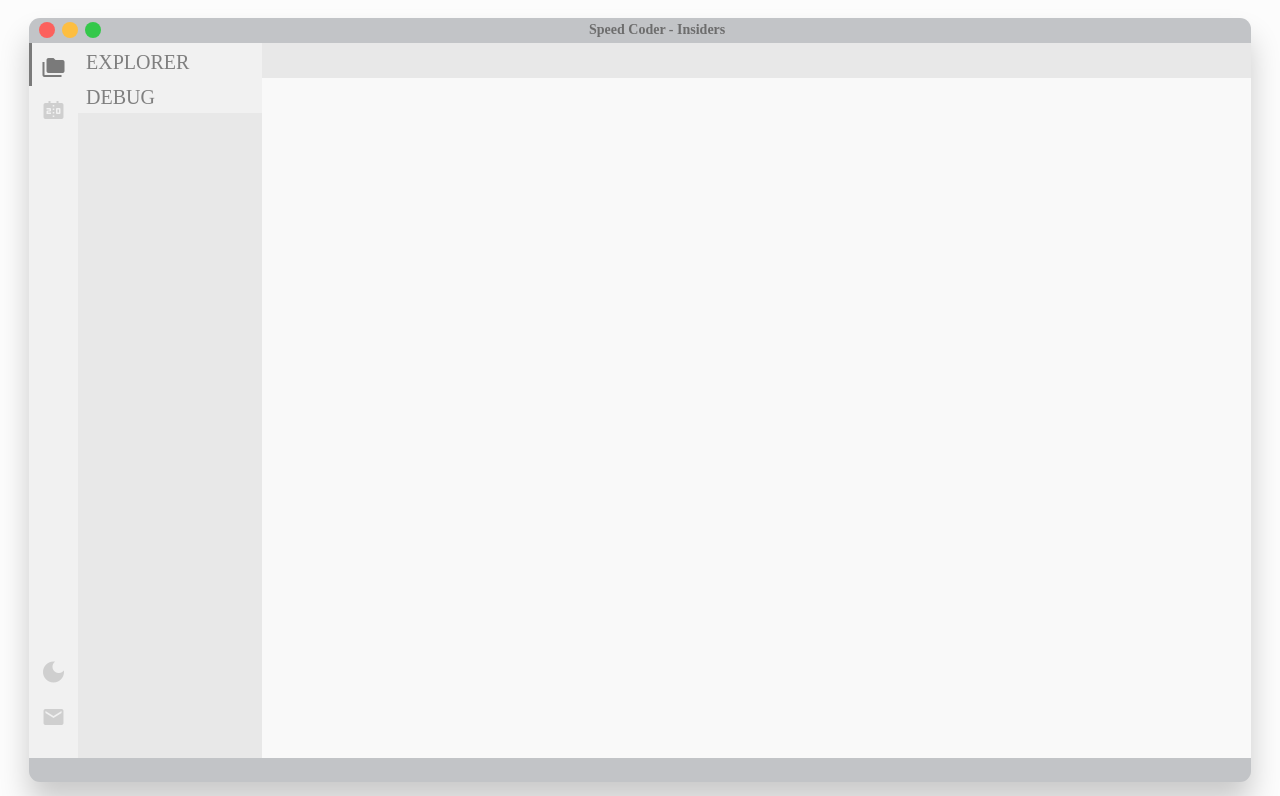
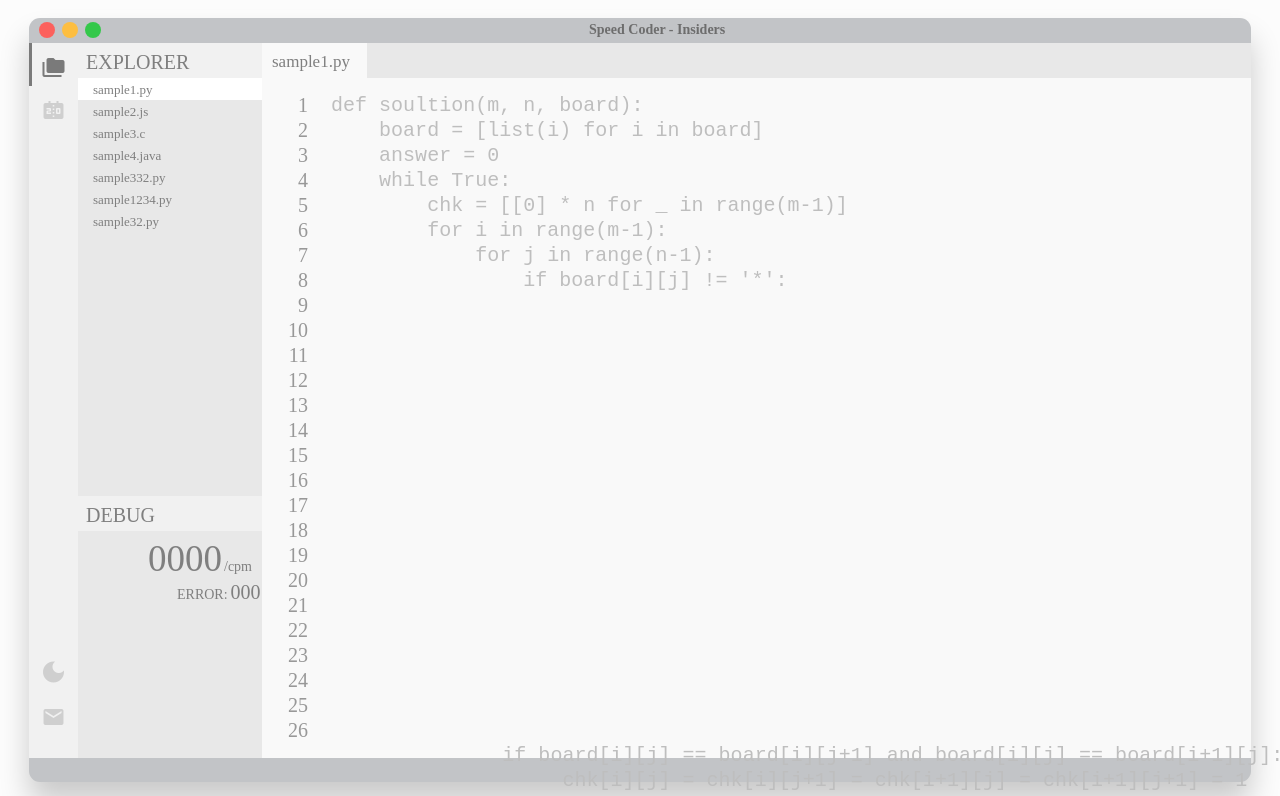
Before and after one commit to Seol-JY/SpeedCoder, a React (Create React App) app: page / in a window 1280 px wide. Shown: the top 796 px of the page. Built offline with nearby package versions, Linux system fonts and the light colour scheme; a web font is replaced by a local one.

Commit message:
[Typing Finished]

```diff
--- a/src/App.css
+++ b/src/App.css
@@ -10,6 +10,9 @@
   --default-icon-color:#cfcfcf;
   --hoveractive-icon-color:#7a7a7a;
   --section-header-color: #7f7f7f;
+  --section-hover-color: #ffffff;
+  --off-editor-text-color: #bebebe;
+  --on-editor-text-color: #585858;
   background-color: #fcfcfc;
   transition: background-color 0.3s;
 }
@@ -24,6 +27,9 @@
   --default-icon-color:#7a7a7a;
   --hoveractive-icon-color:#dbdbdb;
   --section-header-color: #8f8f8f;
+  --section-hover-color: #2c313a;
+  --off-editor-text-color: #585858;
+  --on-editor-text-color: #bebebe;
   background-color: #2b2b2b;
   transition: background-color 0.3s;
 }
@@ -49,6 +55,27 @@
   display: flex;
   align-items: center;
   box-shadow: rgba(0, 0, 0, 0.2) 0px 20px 30px;
+}
+
+
+.textdisplay {
+  margin: 0;
+  text-align: left;
+}
+
+.textbox {
+  position:absolute;
+  z-index:-999;
+  width: 0;
+  height: 0;
+
+}
+
+pre {
+  color: var(--off-editor-text-color);
+  font-size:20px;
+  line-height:25px;
+
 }
 
 h1 {
@@ -111,6 +138,22 @@
   transition: all 0.3s;
 }
 
+.filename {
+  display: block;
+  height: 35px;
+  text-align: left;
+  line-height: 38px;
+  padding-left: 10px;
+  padding-right: 17px;
+  float: left;
+  font-weight: normal;
+  font-style: normal;
+  color: var(--section-header-color);
+  font-size: 17px;
+  background-color: var(--editor-background-color);
+  transition: all 0.3s;
+}
+
 .sidebarsection-header {
   width: 176px;
   height: 35px;
@@ -120,12 +163,135 @@
   font-weight: normal;
   font-style: normal;
   color: var(--section-header-color);
-  font-size: 20px;  /* Preferred icon size */
+  font-size: 20px;
   background-color: var(--sidebarbutton-background-color);
   transition: all 0.3s;
 }
+
+.sidebarsection-list {
+  width: 179px;
+  height: 22px;
+  text-align: left;
+  line-height: 23px;
+  padding-left: 15px;
+  font-weight: normal;
+  font-style: normal;
+  color: var(--section-header-color);
+  font-size: 13px;
+  background-color: var(--sidebar-background-color);
+  transition: color 0.3s;
+  transition: background-color 0.3s;
+}
+
+.sidebarsection-listactive {
+  width: 179px;
+  height: 22px;
+  text-align: left;
+  line-height: 23px;
+  padding-left: 15px;
+  font-weight: normal;
+  font-style: normal;
+  color: var(--section-header-color);
+  font-size: 13px;
+  background-color: var(--section-hover-color);
+  transition: color 0.3s;
+  transition: background-color 0.3s;
+}
+
+.sidebarsection-list:nth-child(n+9) {
+  visibility: hidden;
+}
+
+.sidebarsection-list:hover {
+  background-color: var(--section-hover-color);
+  cursor: pointer;
+  transition: color 0.0s;
+}
+
+.sidebarsection-debug {
+  width: 179px;
+  height: 140px;
+  text-align: left;
+  line-height: 21px;
+  padding-left: 5px;
+  font-weight: normal;
+  font-style: normal;
+  color: var(--section-header-color);
+  font-size: 13px;  /* Preferred icon size */
+  background-color: var(--sidebar-background-color);
+  transition: all 0.3s;
+}
+
+.sidebarsection-debug p {
+  transition: all 0.3s;
+}
+
+.sidebarsection-debug p:nth-child(1){
+  display: inline-block;
+  margin: 0;
+  margin-top: 10px;
+  margin-left: 65px;
+  margin-right: 2px;
+  font-size: 37px;
+}
+
+.sidebarsection-debug p:nth-child(2){
+  display: inline-block;
+  margin: 0;
+  margin-top: 25px;
+  font-size: 14px;
+}
+
+.sidebarsection-debug p:nth-child(3){
+  display: inline-block;
+  margin: 0;
+  margin-left: 94px;
+  margin-right: 3px;
+  font-size: 14px;
+}
+
+.sidebarsection-debug p:nth-child(4){
+  display: inline-block;
+  margin: 0;
+  margin-top: 5px;
+  font-size: 20px;
+}
+
+.sidebarsection-rank {
+  width: 179px;
+  height: 140px;
+  text-align: left;
+  line-height: 21px;
+  padding-left: 5px;
+  font-weight: normal;
+  font-style: normal;
+  color: var(--section-header-color);
+  font-size: 13px;  /* Preferred icon size */
+  background-color: var(--sidebar-background-color);
+  transition: all 0.3s;
+}
+
+.sidebarsection-rank p:nth-child(1){
+  display: inline-block;
+  margin: 0;
+  margin-left: 15px;
+  margin-top: 20px;
+  font-size: 22px;
+}
+
+.numbering {
+  margin-left: 26px;
+  margin-right: 23px;
+  font-size: 20px;
+  display: block;
+  float: left;
+  text-align: right;
+  color: #989898;
+  line-height: 25px;
+}
+
 .circlewrapper {
-  cursor:pointer;
+  cursor: pointer;
   width: 80px;
   height:16px;
   padding: 0px;
@@ -158,8 +324,9 @@
 }
 
 .editor {
+  padding-top: 15px;
   width: 989px;
-  height: 680px;
+  height: 665px;
   background-color: var(--editor-background-color);
   transition: background-color 0.3s;
 }
@@ -174,7 +341,7 @@
   width: 184px;
   height: 715px;
   background-color: var(--sidebar-background-color);
-  transition: background-color 0.3s;
+  transition: all 0.3s;
 }
 
 .topbar {
--- a/src/App.js
+++ b/src/App.js
@@ -1,15 +1,20 @@
-import './App.css';
+import './App.css'
 import Editor from "./components/Editor"
 import Sidebar from "./components/Sidebar"
 import SidebarButton from "./components/SidebarButton"
 import Topbar from "./components/Topbar"
-
+import { useState } from 'react'
 
 
 function App() {
+  const [section, setSection] = useState("1");
+  const [file, setFile] = useState("sample1.py");
+  const [cpm, setCpm] =useState("0000");
+  const [wrongchr,setWrongchr] = useState("000");
+
 
   function easteregg() {
-    alert("장식인데요");
+    alert("누르지마!!");
   }
 
   return (
@@ -23,12 +28,12 @@
         <li className='circle'><div></div></li>
       </ul>
 
-      <SidebarButton />
+      <SidebarButton setSection={setSection}/>
+      <Sidebar section={section} file={file} setFile={setFile} cpm={cpm} wrongchr={wrongchr}/>
 
-      <Sidebar />
       <ul>
-        <li><Topbar /></li>
-        <li><Editor /></li>
+        <li><Topbar file={file}/></li>
+        <li><Editor setCpm={setCpm} setWrongchr={setWrongchr}/></li>
       </ul>
 
     </div>
--- a/src/components/Editor.js
+++ b/src/components/Editor.js
@@ -1,7 +1,38 @@
-export default function Editor() {
+import Text from "./Text"
+import { useState } from 'react'
+import { getElementError } from "@testing-library/react";
+
+export default function Editor(props) {
+
+  const [userInput, setuserInput] = useState("");
+  const [time, setTime] = useState(0);
+  const [correct, setCorrect] = useState(0);
+
+  const userInputTabHandler = (event) => {
+    if (event.key === 'Tab') {
+        event.preventDefault();
+        setuserInput(userInput + '    ');
+    }
+  }
+
+  const userInputHandler = (event) => {
+    setuserInput(event.currentTarget.value);
+    if (event.currentTarget.value.length === 1){
+      setTime(Math.floor(+ new Date() / 100));
+      console.log(Math.floor(+ new Date() / 100));
+    }
+    console.log(correct);
+  }
+
+  const focus = () => {
+    document.querySelector(".textbox").focus();
+  }
+
     return (
-      <div className="editor">
-
+      <div className="editor" onClick={focus}>
+        <div className="numbering">1<br/>2<br/>3<br/>4<br/>5<br/>6<br/>7<br/>8<br/>9<br/>10<br/>11<br/>12<br/>13<br/>14<br/>15<br/>16<br/>17<br/>18<br/>19<br/>20<br/>21<br/>22<br/>23<br/>24<br/>25<br/>26</div>
+        <textarea className="textbox" value={userInput} onKeyDown={userInputTabHandler} onChange={userInputHandler}></textarea>
+        <Text userInput={userInput} setCpm={props.setCpm} setWrongchr={props.setWrongchr} setCorrect={setCorrect}/>
       </div>
     )
-  }
+}
--- a/src/components/Sidebar.js
+++ b/src/components/Sidebar.js
@@ -1,19 +1,53 @@
+import { useState } from "react";
+export default function Sidebar(props) {
 
+  const [filestate, setFilestate] = useState("sample1.py");
 
-export default function Sidebar() {
-  if (true) {
+  if (props.section === "1") {
     return(
       <div className="sidebar">
         <ul>
           <li className="sidebarsection-header">EXPLORER</li>
+          <li className={"sidebarsection-list"+(filestate==="sample1.py"?'active':'')} onClick={()=>{props.setFile("sample1.py"); setFilestate("sample1.py")}}>sample1.py</li>
+          <li className={"sidebarsection-list"+(filestate==="sample2.js"?'active':'')} onClick={()=>{props.setFile("sample2.js"); setFilestate("sample2.js")}}>sample2.js</li>
+          <li className="sidebarsection-list">sample3.c</li>
+          <li className="sidebarsection-list">sample4.java</li>
+          <li className="sidebarsection-list">sample332.py</li>
+          <li className="sidebarsection-list">sample1234.py</li>
+          <li className="sidebarsection-list">sample32.py</li>
+          <li className="sidebarsection-list"></li>
+          <li className="sidebarsection-list"></li>
+          <li className="sidebarsection-list"></li>
+          <li className="sidebarsection-list"></li>
+          <li className="sidebarsection-list"></li>
+          <li className="sidebarsection-list"></li>
+          <li className="sidebarsection-list"></li>
+          <li className="sidebarsection-list"></li>
+          <li className="sidebarsection-list"></li>
+          <li className="sidebarsection-list"></li>
+          <li className="sidebarsection-list"></li>
+          <li className="sidebarsection-list"></li>
           <li className="sidebarsection-header">DEBUG</li>
+          <li><div className="sidebarsection-debug">
+            <p>{props.cpm}</p>
+            <p>/cpm</p>
+            <p>ERROR:</p>
+            <p>{props.wrongchr}</p>
+            </div></li>
         </ul>
       </div>
     )
-  } else if (false) {
+  } else if (props.section === "2") {
     return(
       <div className="sidebar">
-
+        <ul>
+          <li className="sidebarsection-header">RANKING</li>
+          <li>
+            <div className="sidebarsection-rank">
+              <p>Comming Soon!</p>
+            </div>
+          </li>
+        </ul>
       </div>
     )
   }
--- /dev/null
+++ b/src/components/Text.js
@@ -0,0 +1,42 @@
+
+export default function Text(props) {
+    const text = "def soultion(m, n, board):\n    board = [list(i) for i in board]\n    answer = 0\n    while True:\n        chk = [[0] * n for _ in range(m-1)]\n        for i in range(m-1):\n            for j in range(n-1):\n                if board[i][j] != '*':\n                    if board[i][j] == board[i][j+1] and board[i][j] == board[i+1][j]:\n                         chk[i][j] = chk[i][j+1] = chk[i+1][j] = chk[i+1][j+1] = 1\n        ranswer = 0\n        for i in range(m):\n            for j in range(n):\n                if chk[i][j]:\n                    ranswer+=1\n                    board[i][j] = '*'\n        for i in range(m-1,-1,-1):\n            for j in range(n-1,-1,-1):\n                if board[i][j] == '*':\n                    for k in range(i - 1, -1, -1):\n                        if board[k][j] != '*':\n                            board[k][j], board[i][j] = board[i][j], board[k][j]\n                            break\n    return answer";
+    const textSplit = text.split('');
+    const user = props.userInput;
+    const userSplit = user.split('');
+
+    const chk = (w,c)=>{
+        const strw = w.toString().padStart(3, '0')
+        props.setWrongchr(strw);
+        props.setCorrect(c);
+    }
+
+    let wrong = 0;
+    let correct = 0;
+
+    return (
+        <div className="textdisplay">
+            {
+                textSplit.map((s,i) => {
+                    let color;
+                    let colortxt;
+                    if (i < user.length) {
+                        if (s === userSplit[i]) {   //correct
+                            color = '';
+                            colortxt = 'black';
+                            correct++;
+                        } else {                    //wrong
+                            color = '#ff5c5c';
+                            colortxt = 'white';
+                            wrong++;
+                        }
+                    }
+                    return <pre key={i} style={{display: "inline", backgroundColor: color, color: colortxt}}>{s}</pre>
+                })
+            }
+            {
+                chk(wrong,correct)
+            }
+        </div>
+    )
+  }
--- a/src/components/Topbar.js
+++ b/src/components/Topbar.js
@@ -1,7 +1,7 @@
-export default function Topbar() {
+export default function Topbar(props) {
     return(
       <div className="topbar">
-
+        <div className="filename">{props.file}</div>
       </div>
     )
   }
```
Also changed, not shown: src/components/SidebarButton.js (+4 -6 lines).
